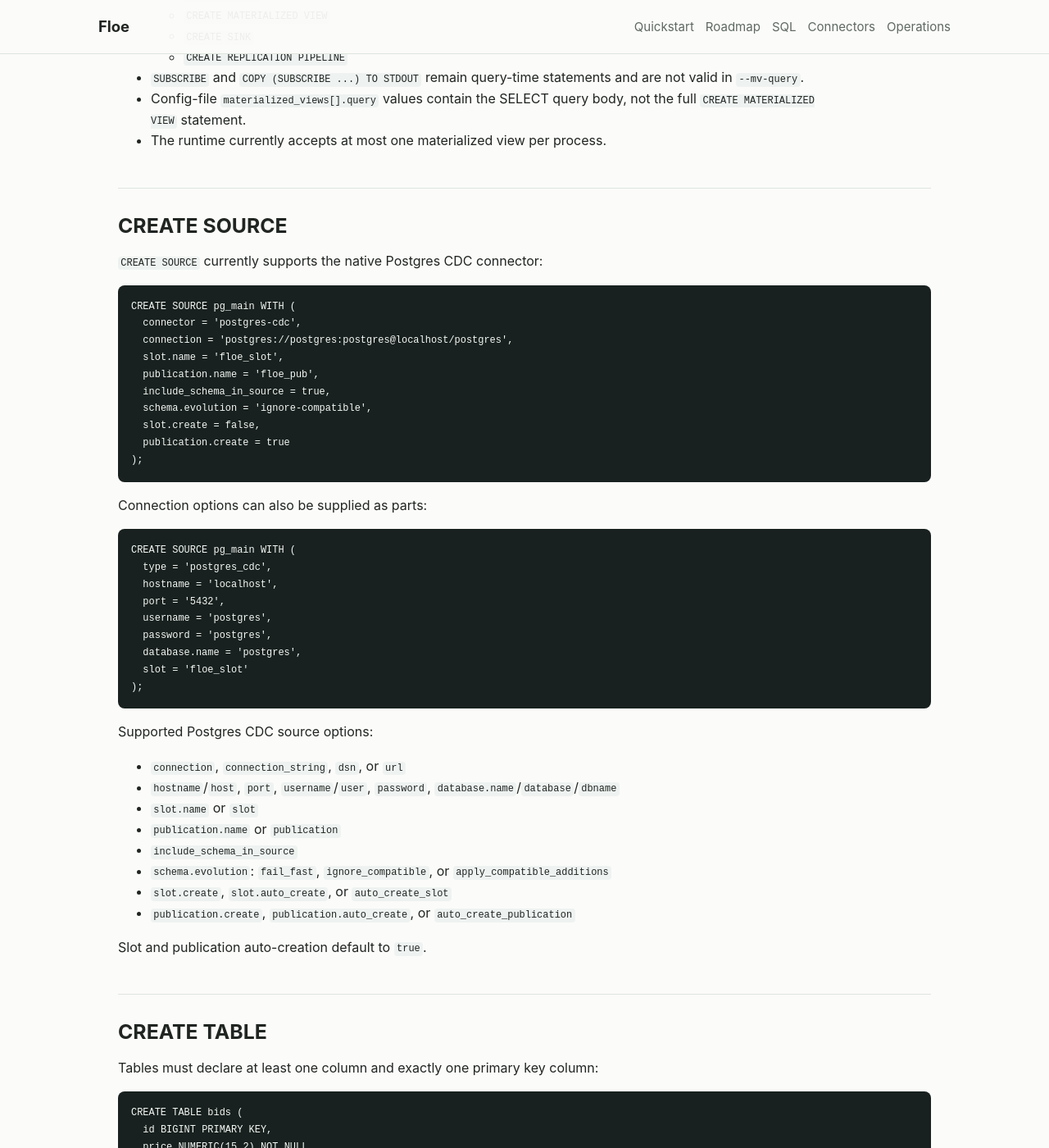
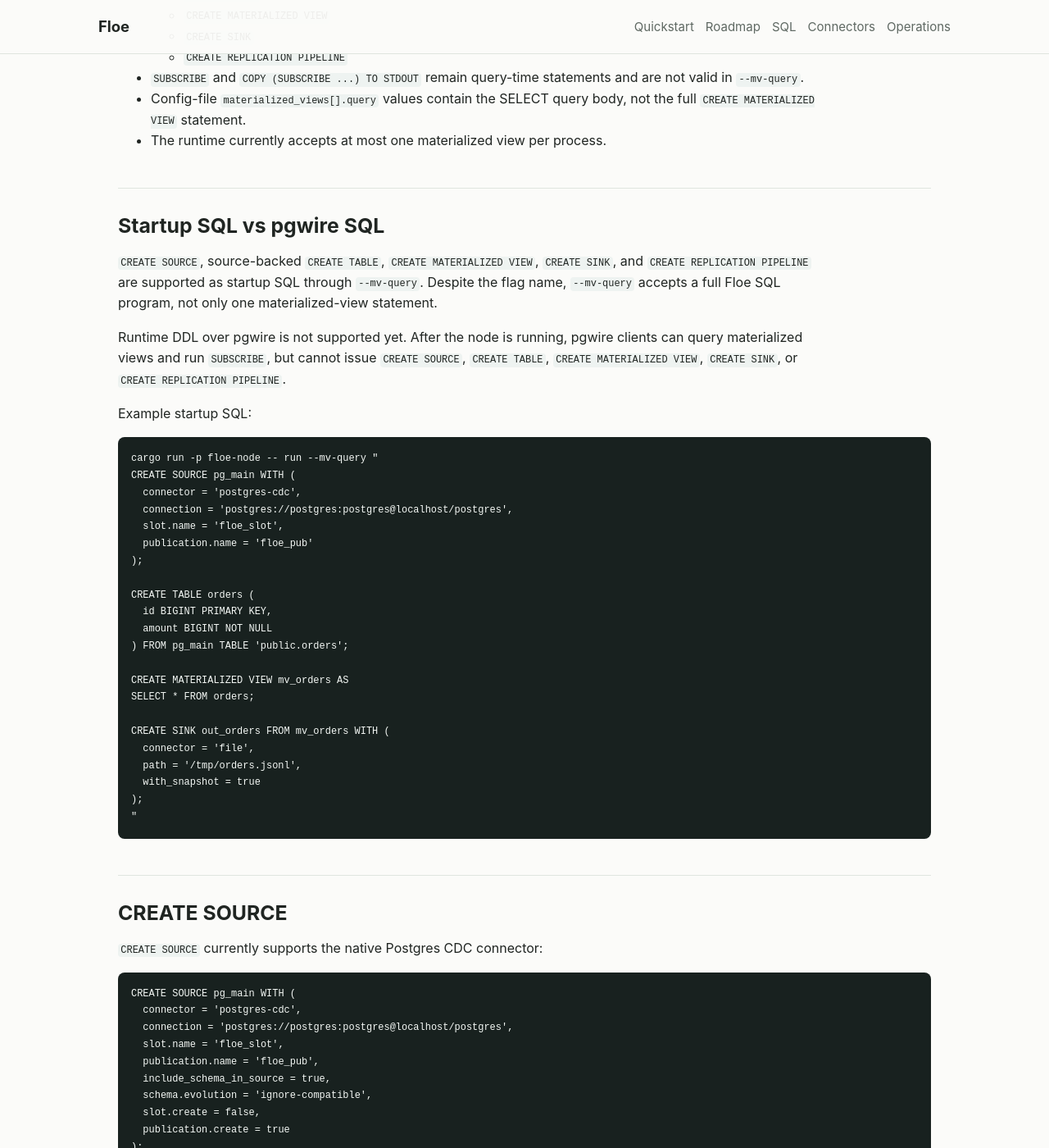
Before and after one commit to icestreamlabs/floe, a Jekyll site: the page built from docs/sql.md, in a window 1280 px wide and 1400 px high, scrolled down 933 px. Shown: the whole window at 82% size. Built offline with Jekyll 4.4.1, drawn with Linux system fonts in a browser that asks for light colours.

Commit message:
docs: clarify startup SQL DDL support

````diff
--- a/docs/sql.md
+++ b/docs/sql.md
@@ -37,6 +37,45 @@ semantics for materialized views and SUBSCRIBE.
 - Config-file `materialized_views[].query` values contain the SELECT query body,
   not the full `CREATE MATERIALIZED VIEW` statement.
 - The runtime currently accepts at most one materialized view per process.
+
+## Startup SQL vs pgwire SQL
+
+`CREATE SOURCE`, source-backed `CREATE TABLE`, `CREATE MATERIALIZED VIEW`,
+`CREATE SINK`, and `CREATE REPLICATION PIPELINE` are supported as startup SQL
+through `--mv-query`. Despite the flag name, `--mv-query` accepts a full Floe
+SQL program, not only one materialized-view statement.
+
+Runtime DDL over pgwire is not supported yet. After the node is running, pgwire
+clients can query materialized views and run `SUBSCRIBE`, but cannot issue
+`CREATE SOURCE`, `CREATE TABLE`, `CREATE MATERIALIZED VIEW`, `CREATE SINK`, or
+`CREATE REPLICATION PIPELINE`.
+
+Example startup SQL:
+
+```bash
+cargo run -p floe-node -- run --mv-query "
+CREATE SOURCE pg_main WITH (
+  connector = 'postgres-cdc',
+  connection = 'postgres://postgres:postgres@localhost/postgres',
+  slot.name = 'floe_slot',
+  publication.name = 'floe_pub'
+);
+
+CREATE TABLE orders (
+  id BIGINT PRIMARY KEY,
+  amount BIGINT NOT NULL
+) FROM pg_main TABLE 'public.orders';
+
+CREATE MATERIALIZED VIEW mv_orders AS
+SELECT * FROM orders;
+
+CREATE SINK out_orders FROM mv_orders WITH (
+  connector = 'file',
+  path = '/tmp/orders.jsonl',
+  with_snapshot = true
+);
+"
+```
 
 ## CREATE SOURCE
 
````
Also changed, not shown: docs/connectors.md (+4 -0 lines).
